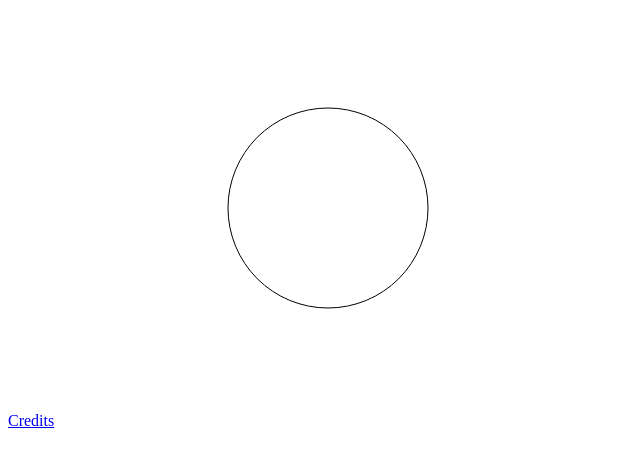
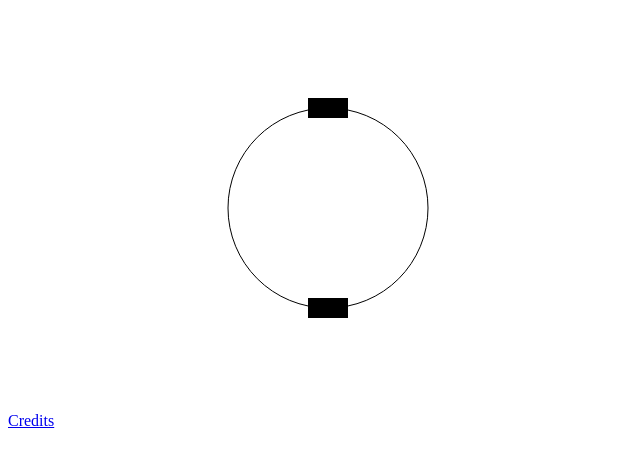
Before and after one commit to stdwanze/encircled, a plain HTML site: page index.htm in a window 1280 px wide. Shown: the whole page, without its empty margins (0-640 px from the left). Drawn offline with Linux system fonts and the light colour scheme.

Commit message:
added paddles

```diff
--- a/index.htm
+++ b/index.htm
@@ -14,6 +14,8 @@
 		<script type='text/javascript' src="lib/knockout.js"></script>
 		<script type='text/javascript' src="lib/canvaskit.all.js"></script>
 
+
+		<script type='text/javascript' src="js/paddle.js"></script>
 		<script type='text/javascript' src="js/game.js"></script>
 
 	</head>
--- a/js/game.js
+++ b/js/game.js
@@ -3,7 +3,24 @@ Encircled = window.Encircled || {};
 
 (function (Encircled){
 	"use strict";
+
+	Encircled.Config = {
+		MovementSpeed : 2,
+		DifferentialSpeed : 2
+	};
+
+
 	Encircled.Game = (function (){
+
+
+		function createPaddle(game,arc)
+		{
+				return (new Encircled.PaddlePair(new CanvasKit.Point(game.canvas.width/2, game.canvas.height/2)
+				,100
+				,new CanvasKit.Point(40, 20)
+				,arc));
+		}
+
 
 		function game (canvas)
 		{
@@ -16,7 +33,9 @@ Encircled = window.Encircled || {};
 
 			// intermidiate
 			this.shapes = [];
-
+			this.paddle = null;
+			this.circle = null;
+			this.currArc = 0;
 			this.setup();
 		}
 		game.prototype = {
@@ -27,15 +46,36 @@ Encircled = window.Encircled || {};
 			},
 			setup: function ()
 			{
-				this.shapes.push(new CanvasKit.Circle(new CanvasKit.Point(this.canvas.width/2, this.canvas.height/2),100));
+				this.circle = new CanvasKit.Circle(new CanvasKit.Point(this.canvas.width/2, this.canvas.height/2),100);
+				this.paddle = createPaddle(this,0);
+
+				this.shapes.push(this.circle);
+				this.shapes.push(this.paddle);
+
 
 			},
-			keyDown : function ()
+			keyDown : function (event)
 			{
+				switch(event.keyCode)
+				{
+					case 37: this.paddle.move(Encircled.Config.MovementSpeed); break;
+					case 38: this.paddle.paddleSpaceChange(Encircled.Config.DifferentialSpeed); break;
+					case 39: this.paddle.move(-Encircled.Config.MovementSpeed); break;
+					case 40: this.paddle.paddleSpaceChange(-Encircled.Config.DifferentialSpeed); break;
+
+
+				}
 
 			},
 			processBegin : function ()
 			{
+
+
+				this.shapes = [];
+				this.shapes.push(this.circle);
+				this.shapes.push(this.paddle);
+
+
 				this.engine.shapes = this.shapes;
 			},
 			processEnd : function ()
--- /dev/null
+++ b/js/paddle.js
@@ -0,0 +1,83 @@
+Encircled = window.Encircled || {};
+
+(function (Encircled){
+	"use strict";
+	Encircled.Paddle = (function (){
+
+		function updatePos(paddle)
+		{
+			paddle.cosX =  Math.cos(paddle.currArcPosInRad);
+			paddle.sinY =  Math.sin(paddle.currArcPosInRad);
+		}
+
+		function paddle (center,radius,size,arc)
+		{
+			this.color = "#000000";
+			this.paddleSize = size;
+			this.cosX = 0;
+			this.sinY = 0;
+			this.currArcPosInArc = arc;
+			this.currArcPosInRad = 0;
+			this.setPosInArc( arc );
+			updatePos(this);
+
+			CanvasKit.EngineElement.call(this,center,radius);
+		}
+
+		paddle.prototype = new CanvasKit.EngineElement();
+		paddle.prototype.constructor = paddle;
+
+		paddle.prototype.setPosInArc = function (arc)
+		{
+			this.currArcPosInArc = arc % 360;
+			this.currArcPosInRad = arc*Math.PI/180;
+			updatePos(this);
+		};
+
+		paddle.prototype.render = function (canvas, ctxt)
+		{
+			ctxt.save();
+			ctxt.translate( this.location.x + (this.sinY*this.size) , this.location.y+(this.cosX*this.size));
+			ctxt.rotate( -this.currArcPosInRad);
+			ctxt.fillStyle = this.color;
+			ctxt.fillRect(-this.paddleSize.x/2, -this.paddleSize.y/2, this.paddleSize.x, this.paddleSize.y);
+			ctxt.restore();
+		};
+
+		return paddle;
+	}());
+
+	Encircled.PaddlePair = (function (){
+
+		function paddlepair (center,radius,size,arc)
+		{
+			this.paddleSpace = 180;
+			this.paddle1 = new Encircled.Paddle(center,radius,size,arc);
+			this.paddle2 = new Encircled.Paddle(center,radius,size,arc+this.paddleSpace);
+
+			CanvasKit.EngineElement.call(this,center,radius);
+		}
+		paddlepair.prototype = new CanvasKit.EngineElement();
+		paddlepair.prototype.constructor = paddlepair;
+
+		paddlepair.prototype.render = function (canvas, ctxt)
+		{
+			this.paddle1.render(canvas,ctxt);
+			this.paddle2.render(canvas,ctxt);
+
+		};
+		paddlepair.prototype.move = function (arcChange)
+		{
+			this.paddle1.setPosInArc(this.paddle1.currArcPosInArc + arcChange);
+			this.paddle2.setPosInArc(this.paddle1.currArcPosInArc + arcChange + this.paddleSpace);
+		};
+		paddlepair.prototype.paddleSpaceChange = function (arcChange)
+		{
+			this.paddleSpace = (this.paddleSpace + arcChange) % 360;
+			this.move(0);
+		};
+		return paddlepair;
+
+	}());
+
+}(window.Encircled || {}));
```
Also changed, not shown: credits.htm (added, +11 -0 lines), lib/canvaskit.all.js.
